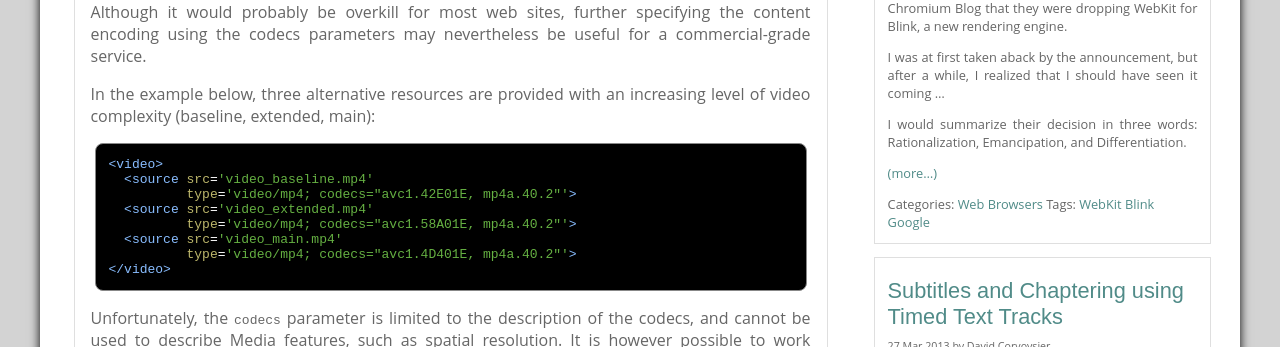
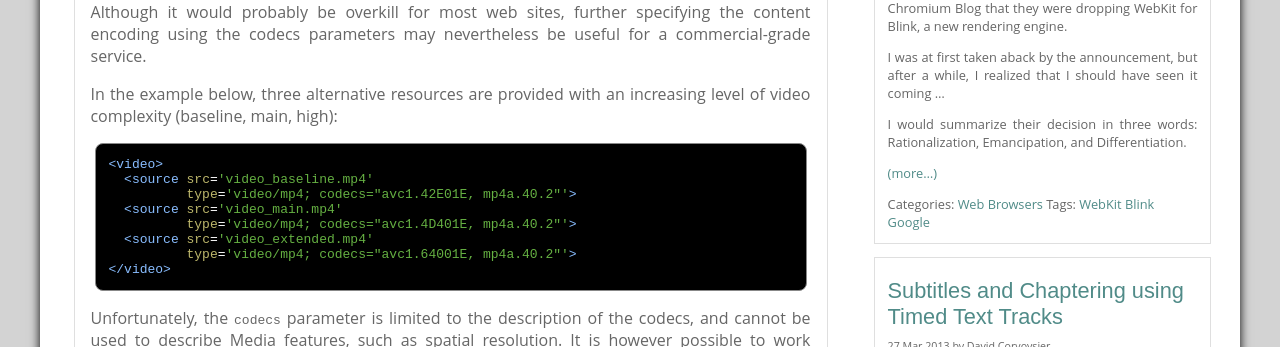
Before and after one commit to mgcrea/benchmark-kaizoumark, a Jekyll site: the page built from _posts/2013-04-10-html5-video-tackling-heterogeneity.md, in a window 1280 px wide and 900 px high, scrolled down 665 px. Shown: the part 177-524 px from the top of the window. Built offline with Jekyll 4.4.1, drawn with Linux system fonts in a browser that asks for light colours; comment, search, counter and statistics services are not loaded; some of the changed text lies outside the part shown.

Commit message:
Use baseline, main and high profiles instead of baseline, extended and main

```diff
--- a/_posts/2013-04-10-html5-video-tackling-heterogeneity.md
+++ b/_posts/2013-04-10-html5-video-tackling-heterogeneity.md
@@ -51,15 +51,15 @@ Although it would probably be overkill for most web sites, further specifying
  for a commercial-grade service.
 
 In the example below, three alternative resources are provided with an
-increasing level of video complexity (baseline, extended, main):
+increasing level of video complexity (baseline, main, high):
 
     <video>
       <source src='video_baseline.mp4'
               type='video/mp4; codecs="avc1.42E01E, mp4a.40.2"'>
-      <source src='video_extended.mp4'
-              type='video/mp4; codecs="avc1.58A01E, mp4a.40.2"'>
       <source src='video_main.mp4'
               type='video/mp4; codecs="avc1.4D401E, mp4a.40.2"'>
+      <source src='video_extended.mp4'
+              type='video/mp4; codecs="avc1.64001E, mp4a.40.2"'>
     </video>
 
 Unfortunately, the <code>codecs</code> parameter is limited to the
@@ -140,10 +140,10 @@ When identifying sources of different qualities, you can use detailed codecs par
               type='video/mp4; codecs="avc1.42E01E, mp4a.40.2"'
               media='screen and (max-device-width:480px)'>
       <source src='video_std.mp4'
-              type='video/mp4; codecs="avc1.58A01E, mp4a.40.2"'
+              type='video/mp4; codecs="avc1.4D401E, mp4a.40.2"'
               media='screen and (min-device-width:480px) and (max-device-width:1280px)'>
       <source src='video_hi.mp4'
-              type='video/mp4; codecs="avc1.4D401E, mp4a.40.2"'
+              type='video/mp4; codecs="avc1.64001E, mp4a.40.2"'
               media='screen and (min-device-width:1280px)'>
     </video>
 
```
